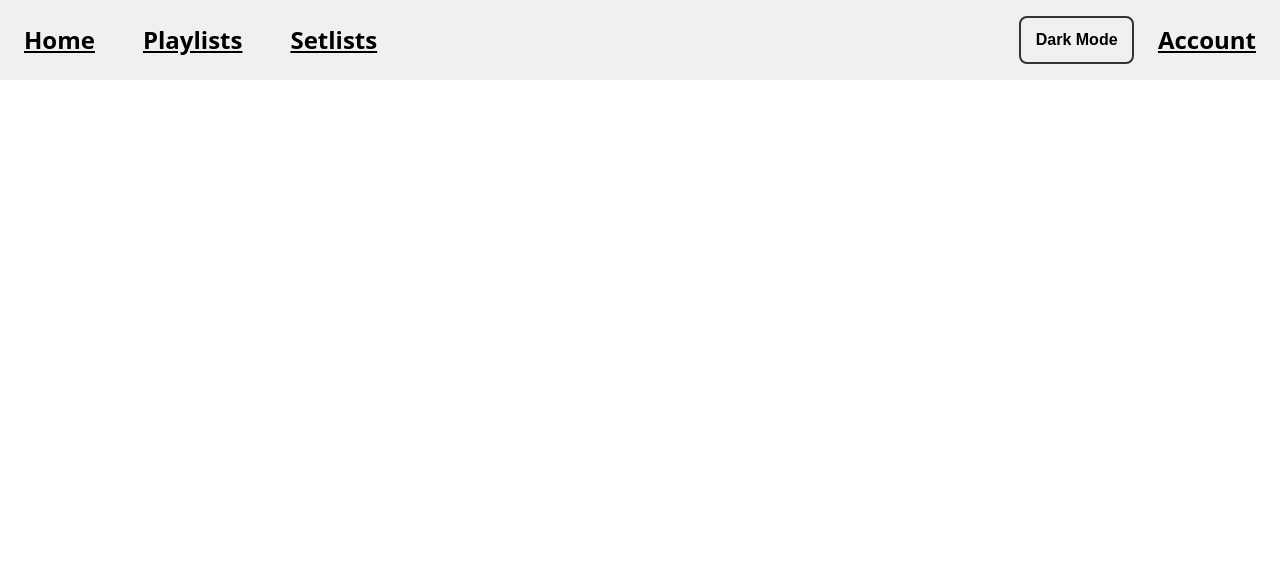
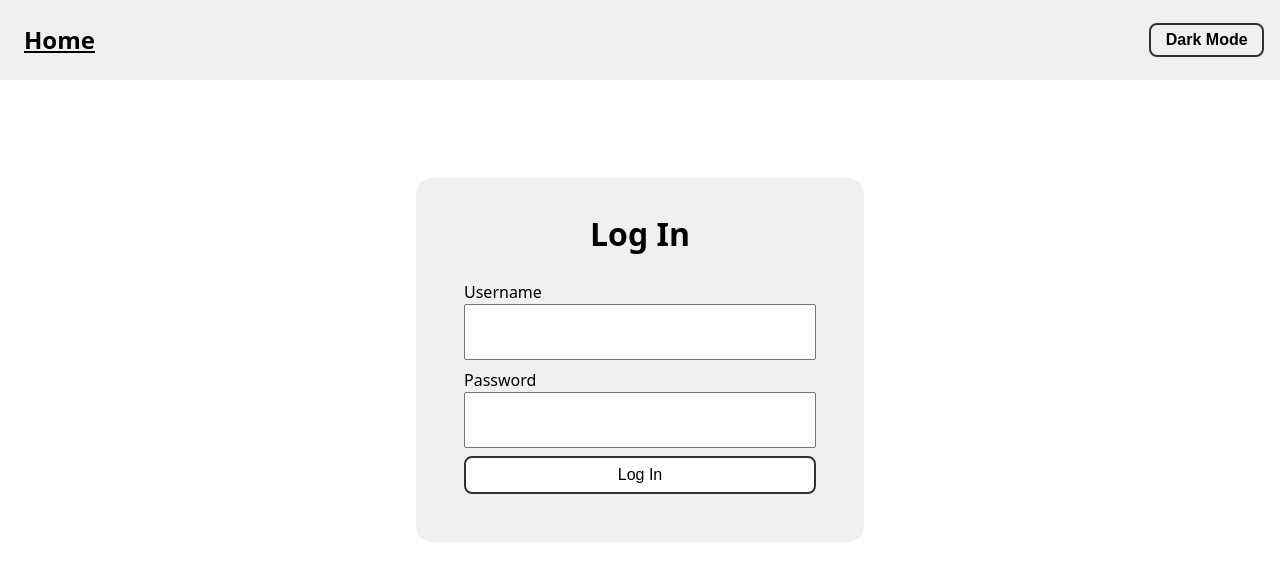
Before and after one commit to jckeller-cp/csc-437-final-website, a React (Vite) app: page /login in a window 1280 px wide. Shown: the top 580 px of the page. Built offline with nearby package versions, Linux system fonts and the light colour scheme.

Commit message:
Added account reactivity

```diff
--- a/src/App.css
+++ b/src/App.css
@@ -56,6 +56,10 @@ nav > div > a {
     nav > div {
         flex-direction: row;
     }
+}
+
+.account-links {
+    margin-right: 1em;
 }
 
 .dark-mode-toggle {
@@ -165,3 +169,15 @@ form select {
     padding: 0.5em;
     font-size: 1.2em;
 }
+
+form input[aria-invalid="true"],
+form textarea[aria-invalid="true"],
+form select[aria-invalid="true"] {
+    border-color: var(--color-text-negative);
+}
+
+.form-error {
+    color: var(--color-text-negative);
+    font-size: 0.9em;
+    margin: 0;
+}
--- a/src/App.jsx
+++ b/src/App.jsx
@@ -1,4 +1,4 @@
-import { BrowserRouter as Router, Routes, Route, Link } from "react-router-dom";
+import { BrowserRouter as Router, Routes, Route, Link, Navigate } from "react-router-dom";
 import { useState, useEffect } from "react";
 import "./App.css";
 import Home from "./pages/Home";
@@ -7,20 +7,31 @@ import Setlists from "./pages/Setlists";
 import Account from "./pages/Account";
 import PlaylistDetail from "./pages/PlaylistDetail";
 import SetlistDetail from "./pages/SetlistDetail";
+import Login from "./pages/Login";
 
-function App() {
-  const [darkMode, setDarkMode] = useState(
-    () => localStorage.getItem("darkMode") === "true"
+function LoggedOutHeader({ darkMode, onToggleDarkMode }) {
+  return (
+    <header>
+      <nav>
+        <div className="general-links">
+          <Link to="/login">Home</Link>
+        </div>
+        <div className="account-links">
+          <button
+            className="dark-mode-toggle"
+            onClick={onToggleDarkMode}
+            aria-label="Toggle dark mode"
+          >
+            {darkMode ? "Light Mode" : "Dark Mode"}
+          </button>
+        </div>
+      </nav>
+    </header>
   );
+}
 
-  useEffect(() => {
-    document.body.classList.toggle("dark-mode", darkMode);
-    localStorage.setItem("darkMode", darkMode);
-  }, [darkMode]);
-
+function LoggedInHeader({ darkMode, onToggleDarkMode }) {
   return (
-    <Router>
-      <div className="app">
     <header>
       <nav>
         <div className="general-links">
@@ -31,7 +42,7 @@ function App() {
         <div className="account-links">
           <button
             className="dark-mode-toggle"
-                onClick={() => setDarkMode((prev) => !prev)}
+            onClick={onToggleDarkMode}
             aria-label="Toggle dark mode"
           >
             {darkMode ? "Light Mode" : "Dark Mode"}
@@ -40,6 +51,55 @@ function App() {
         </div>
       </nav>
     </header>
+  );
+}
+
+function App() {
+  const [darkMode, setDarkMode] = useState(
+    () => localStorage.getItem("darkMode") === "true"
+  );
+
+  const [isLoggedIn, setIsLoggedIn] = useState(
+    () => localStorage.getItem("isLoggedIn") === "true"
+  );
+
+  useEffect(() => {
+    document.body.classList.toggle("dark-mode", darkMode);
+    localStorage.setItem("darkMode", darkMode);
+  }, [darkMode]);
+
+  const handleLogin = () => {
+    localStorage.setItem("isLoggedIn", "true");
+    setIsLoggedIn(true);
+  };
+
+  const handleLogout = () => {
+    localStorage.setItem("isLoggedIn", "false");
+    setIsLoggedIn(false);
+  };
+
+  const toggleDarkMode = () => setDarkMode((prev) => !prev);
+
+  if (!isLoggedIn) {
+    return (
+      <Router>
+        <div className="app">
+          <LoggedOutHeader darkMode={darkMode} onToggleDarkMode={toggleDarkMode} />
+          <main>
+            <Routes>
+              <Route path="/login" element={<Login onLogin={handleLogin} />} />
+              <Route path="*" element={<Navigate to="/login" replace />} />
+            </Routes>
+          </main>
+        </div>
+      </Router>
+    );
+  }
+
+  return (
+    <Router>
+      <div className="app">
+        <LoggedInHeader darkMode={darkMode} onToggleDarkMode={toggleDarkMode} />
         <main>
           <Routes>
             <Route path="/" element={<Home />} />
@@ -47,7 +107,8 @@ function App() {
             <Route path="/playlists/:id" element={<PlaylistDetail />} />
             <Route path="/setlists" element={<Setlists />} />
             <Route path="/setlists/:id" element={<SetlistDetail />} />
-            <Route path="/account" element={<Account />} />
+            <Route path="/account" element={<Account onLogout={handleLogout} />} />
+            <Route path="*" element={<Navigate to="/" replace />} />
           </Routes>
         </main>
       </div>
--- a/src/pages/Account.jsx
+++ b/src/pages/Account.jsx
@@ -1,5 +1,104 @@
 import "./Account.css";
 import StatCard from "../components/StatCard";
+import Modal from "../components/Modal";
+import { useState, useRef } from "react";
+
+function isValidEmail(stringToTest) {
+  const emailRegex =
+    /^(?!\.)(?!.*\.\.)([a-z0-9_'+\-\.]*)[a-z0-9_'+\-]@([a-z0-9][a-z0-9-]*\.)+[a-z]{2,}$/i;
+  // Regex from https://colinhacks.com/essays/reasonable-email-regex
+  return emailRegex.test(stringToTest);
+}
+
+function EditProfileForm({ user, onSave }) {
+  const [name, setName] = useState(user.name);
+  const [email, setEmail] = useState(user.email);
+  const [role, setRole] = useState(user.role);
+  const [errors, setErrors] = useState({});
+
+  const nameRef = useRef(null);
+  const emailRef = useRef(null);
+  const roleRef = useRef(null);
+
+  function handleSubmit(e) {
+    e.preventDefault();
+    const newErrors = {};
+    if (name.trim() === "") newErrors.name = "Name is required.";
+    if (email.trim() === "") {
+      newErrors.email = "Email is required.";
+    } else if (!isValidEmail(email)) {
+      newErrors.email = "Please enter a valid email address.";
+    }
+    if (role.trim() === "") newErrors.role = "Role is required.";
+
+    setErrors(newErrors);
+
+    if (Object.keys(newErrors).length > 0) {
+      if (newErrors.name) nameRef.current.focus();
+      else if (newErrors.email) emailRef.current.focus();
+      else if (newErrors.role) roleRef.current.focus();
+      return;
+    }
+
+    onSave({
+      ...user,
+      name: name.trim(),
+      email: email.trim(),
+      role: role.trim(),
+    });
+  }
+
+  return (
+    <form className="edit-profile-form" onSubmit={handleSubmit} noValidate>
+      {errors.name && (
+        <p id="name-error" className="form-error">
+          {errors.name}
+        </p>
+      )}
+      <label htmlFor="edit-name">Name</label>
+      <input
+        id="edit-name"
+        type="text"
+        value={name}
+        onChange={(e) => setName(e.target.value)}
+        ref={nameRef}
+        aria-invalid={!!errors.name}
+        aria-describedby={errors.name ? "name-error" : undefined}
+      />
+      {errors.email && (
+        <p id="email-error" className="form-error">
+          {errors.email}
+        </p>
+      )}
+      <label htmlFor="edit-email">Email</label>
+      <input
+        id="edit-email"
+        type="email"
+        value={email}
+        onChange={(e) => setEmail(e.target.value)}
+        ref={emailRef}
+        aria-invalid={!!errors.email}
+        aria-describedby={errors.email ? "email-error" : undefined}
+      />
+      {errors.role && (
+        <p id="role-error" className="form-error">
+          {errors.role}
+        </p>
+      )}
+      <label htmlFor="edit-role">Role</label>
+      <input
+        id="edit-role"
+        type="text"
+        value={role}
+        onChange={(e) => setRole(e.target.value)}
+        ref={roleRef}
+        aria-invalid={!!errors.role}
+        aria-describedby={errors.role ? "role-error" : undefined}
+      />
+      <button type="submit">Save Changes</button>
+    </form>
+  );
+}
 
 function ProfileInfo({ user }) {
   return (
@@ -16,19 +115,32 @@ function ProfileInfo({ user }) {
   );
 }
 
-function Account() {
-  // Dummy user data
-  const user = {
+function Account({ onLogout }) {
+  const [user, setUser] = useState({
     name: "Fake Person",
     email: "fake.person@email.com",
     role: "Musician & DJ",
     memberSince: "January 2025",
     totalPlaylists: 5,
     totalSetlists: 3,
-  };
+  });
+  const [editProfileOpen, setEditProfileOpen] = useState(false);
+
+  function handleSaveProfile(updatedUser) {
+    setUser(updatedUser);
+    setEditProfileOpen(false);
+  }
 
   return (
     <div id="account-page">
+      <Modal
+        isOpen={editProfileOpen}
+        title="Edit Profile"
+        onCloseRequested={() => setEditProfileOpen(false)}
+      >
+        <EditProfileForm user={user} onSave={handleSaveProfile} />
+      </Modal>
+
       <h1>Account Settings</h1>
 
       <section className="profile-section">
@@ -46,9 +158,16 @@ function Account() {
 
       <section className="actions-section">
         <h2>Account Actions</h2>
-        <button className="neutral-button">Edit Profile</button>
+        <button
+          className="neutral-button"
+          onClick={() => setEditProfileOpen(true)}
+        >
+          Edit Profile
+        </button>
         <button className="neutral-button">Change Password</button>
-        <button className="bad-button">Log Out</button>
+        <button className="bad-button" onClick={onLogout}>
+          Log Out
+        </button>
       </section>
     </div>
   );
--- /dev/null
+++ b/src/pages/Login.css
@@ -0,0 +1,19 @@
+#login-page {
+    display: flex;
+    justify-content: center;
+    align-items: center;
+    min-height: 70vh;
+}
+
+.login-card {
+    background-color: var(--color-bg-light);
+    padding: 2em;
+    border-radius: 1em;
+    width: 100%;
+    max-width: 24em;
+}
+
+.login-card h1 {
+    margin-top: 0;
+    text-align: center;
+}
--- /dev/null
+++ b/src/pages/Login.jsx
@@ -0,0 +1,48 @@
+import { useState } from "react";
+import "./Login.css";
+
+function Login({ onLogin }) {
+  const [username, setUsername] = useState("");
+  const [password, setPassword] = useState("");
+  const [error, setError] = useState("");
+
+  const handleSubmit = (e) => {
+    e.preventDefault();
+    if (!username || !password) {
+      setError("Please enter both fields.");
+      return;
+    }
+    // Mock login - accept anything
+    onLogin();
+  };
+
+  return (
+    <div id="login-page">
+      <div className="login-card">
+        <h1>Log In</h1>
+        <form onSubmit={handleSubmit}>
+          <label>
+            Username
+            <input
+              type="text"
+              value={username}
+              onChange={(e) => setUsername(e.target.value)}
+            />
+          </label>
+          <label>
+            Password
+            <input
+              type="password"
+              value={password}
+              onChange={(e) => setPassword(e.target.value)}
+            />
+          </label>
+          {error && <p className="form-error">{error}</p>}
+          <button type="submit">Log In</button>
+        </form>
+      </div>
+    </div>
+  );
+}
+
+export default Login;
```
Lines whose indentation alone changed are shown as unchanged.
